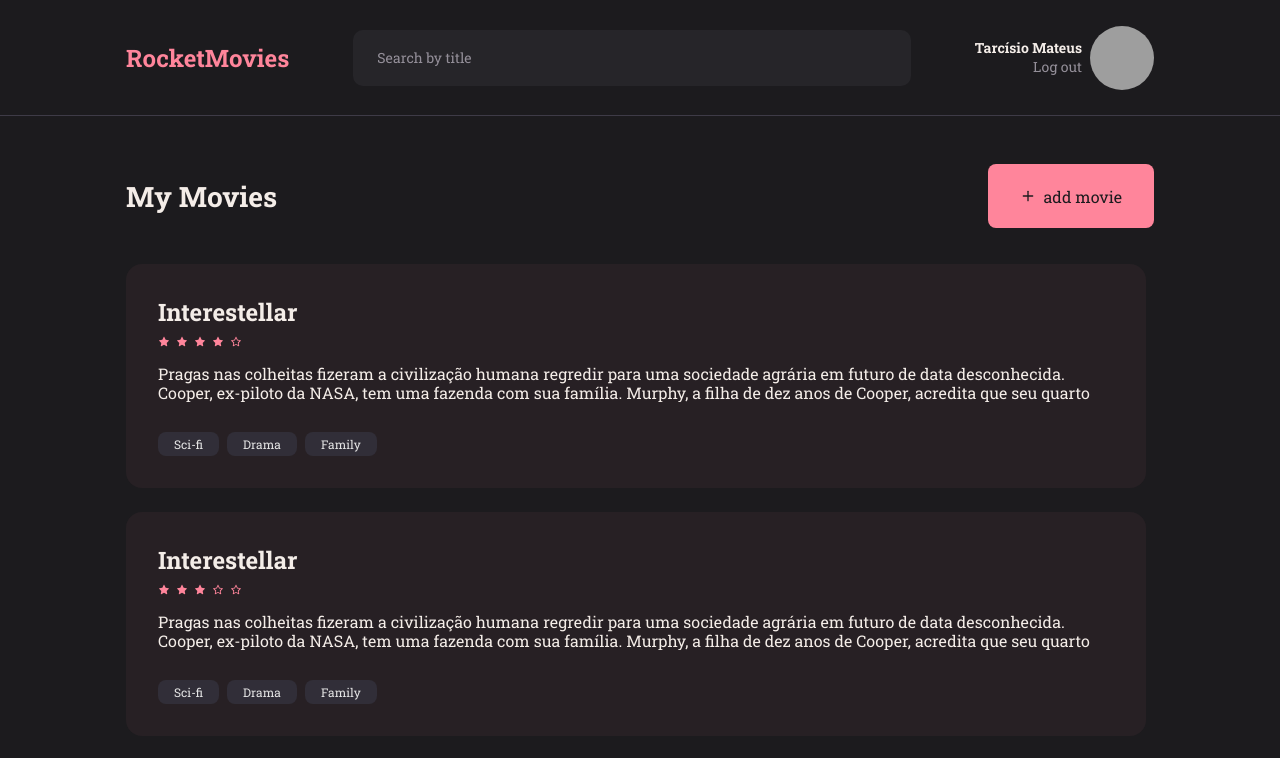
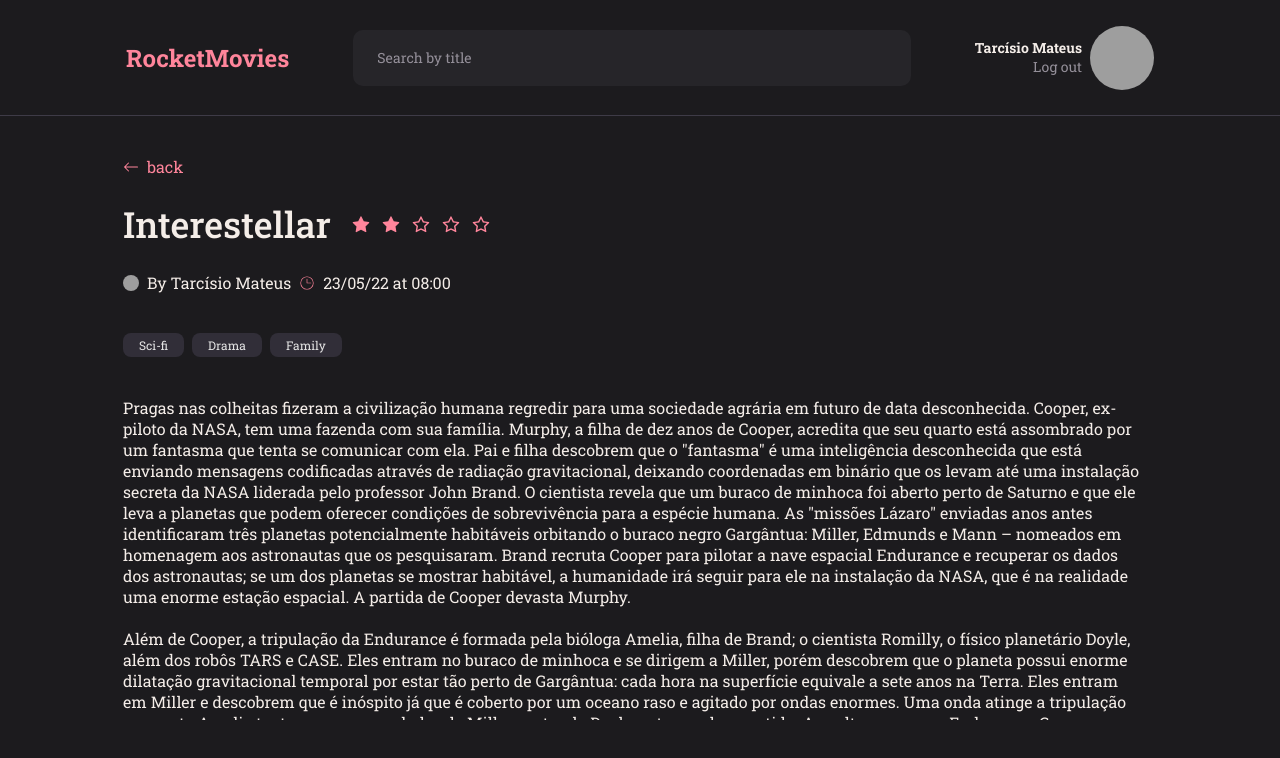
Before and after one commit to tarcisioMateus/Rocket-Movies, a React (Vite) app: page / in a window 1280 px wide. Shown: the top 758 px of the page. Built offline with nearby package versions, Linux system fonts and the light colour scheme; grey boxes are pictures that could not be loaded.

Commit message:
completed pages/Preview

```diff
--- a/src/main.jsx
+++ b/src/main.jsx
@@ -5,13 +5,13 @@
 import theme from '../src/styles/theme'
 import GlobalStyle from '../src/styles/global'
 
-import { Home } from './pages/Home'
+import { Preview } from './pages/Preview'
 
 ReactDOM.createRoot(document.getElementById('root')).render(
   <React.StrictMode>
     <ThemeProvider theme={theme}>
       <GlobalStyle/>
-      <Home/>
+      <Preview/>
     </ThemeProvider>
   </React.StrictMode>
 )
--- a/src/pages/Preview/index.jsx
+++ b/src/pages/Preview/index.jsx
@@ -1,17 +1,42 @@
 import { BsArrowLeft } from 'react-icons/bs'
+import { CiClock2 } from 'react-icons/ci'
 
 import { Header } from "../../components/Header"
 import { ButtonText } from "../../components/ButtonText"
 import { Stars } from '../../components/Stars'
+import { Tag } from '../../components/Tag'
 
-import { Container } from "./styles"
+import { Container, Content, TimeUser } from "./styles"
 
 export function Preview() {
   return (
     <Container>
       <Header/>
-      <ButtonText title='back' icon={BsArrowLeft}/>
-      <Stars amount={2} large/>
+
+      <Content>
+        <ButtonText title='back' icon={BsArrowLeft}/>
+        <div className="header">
+          <h2>Interestellar</h2>
+          <Stars amount={2} large/>
+        </div>
+        <TimeUser>
+          <img
+          src = 'https://github.com/tarcisioMateus.png'
+          alt = "Picture from user"/>
+          <span>By Tarcísio Mateus</span>
+          <CiClock2/>
+          <p>23/05/22 at 08:00</p>
+        </TimeUser>
+
+        <div className="tags">
+          { [{title: 'Sci-fi', id: 1}, {title: 'Drama', id: 2}, {title: 'Family', id: 3}].map( tag => <Tag title={tag.title} key={tag.id}/>)}
+        </div>
+        <p>
+          Pragas nas colheitas fizeram a civilização humana regredir para uma sociedade agrária em futuro de data desconhecida. Cooper, ex-piloto da NASA, tem uma fazenda com sua família. Murphy, a filha de dez anos de Cooper, acredita que seu quarto está assombrado por um fantasma que tenta se comunicar com ela. Pai e filha descobrem que o "fantasma" é uma inteligência desconhecida que está enviando mensagens codificadas através de radiação gravitacional, deixando coordenadas em binário que os levam até uma instalação secreta da NASA liderada pelo professor John Brand. O cientista revela que um buraco de minhoca foi aberto perto de Saturno e que ele leva a planetas que podem oferecer condições de sobrevivência para a espécie humana. As "missões Lázaro" enviadas anos antes identificaram três planetas potencialmente habitáveis orbitando o buraco negro Gargântua: Miller, Edmunds e Mann – nomeados em homenagem aos astronautas que os pesquisaram. Brand recruta Cooper para pilotar a nave espacial Endurance e recuperar os dados dos astronautas; se um dos planetas se mostrar habitável, a humanidade irá seguir para ele na instalação da NASA, que é na realidade uma enorme estação espacial. A partida de Cooper devasta Murphy.
+          <br/><br/>
+          Além de Cooper, a tripulação da Endurance é formada pela bióloga Amelia, filha de Brand; o cientista Romilly, o físico planetário Doyle, além dos robôs TARS e CASE. Eles entram no buraco de minhoca e se dirigem a Miller, porém descobrem que o planeta possui enorme dilatação gravitacional temporal por estar tão perto de Gargântua: cada hora na superfície equivale a sete anos na Terra. Eles entram em Miller e descobrem que é inóspito já que é coberto por um oceano raso e agitado por ondas enormes. Uma onda atinge a tripulação enquanto Amelia tenta recuperar os dados de Miller, matando Doyle e atrasando a partida. Ao voltarem para a Endurance, Cooper e Amelia descobrem que 23 anos se passaram.
+        </p>
+      </Content>
     </Container>
   )
 }
--- a/src/pages/Preview/styles.js
+++ b/src/pages/Preview/styles.js
@@ -1,5 +1,72 @@
 import styled from 'styled-components'
 
 export const Container = styled.div`
+  height: 100vh;
+  width: 100%;
+  display: grid;
+  grid-template-areas: "header" "content";
+  grid-template-rows: 11.6rem auto;
+`
 
+export const Content = styled.div`
+  grid-area: content ;
+  overflow-y: auto;
+  margin: 4rem 12.3rem 8rem;
+  padding-right: 1.6rem;
+
+  &::-webkit-scrollbar {
+    width: 0.8rem;
+  }
+
+  &::-webkit-scrollbar-track {
+    color: transparent;
+  }
+
+  &::-webkit-scrollbar-thumb {
+    background-color: ${ ({theme}) => theme.COLORS.PINK};
+    border-radius: 0.8rem;
+    outline: none;
+  }
+
+  .header {
+    display: flex;
+    align-items: center;
+    gap: 2rem;
+    margin: 2.4rem 0;
+
+    >h2 {
+      font-weight: 500;
+      font-size: 3.6rem;
+      line-height: 4.7rem;
+    }
+  }
+
+  .tags {
+    display: flex;
+    align-items: center;
+    gap: 0.8rem;
+    margin: 4rem 0;
+  }
+
+  >p {
+    font-size: 1.6rem;
+    line-height: 2.1rem;
+  }
 `
+
+export const TimeUser = styled.div`
+  display: flex;
+  align-items: center;
+  gap: 0.8rem;
+  font-size: 1.6rem;
+
+  >img {
+    width: 1.6rem;
+    height: 1.6rem;
+    border-radius: 50%;
+  }
+
+  >svg {
+    color: ${ ({theme}) => theme.COLORS.PINK};
+  }
+`
```
